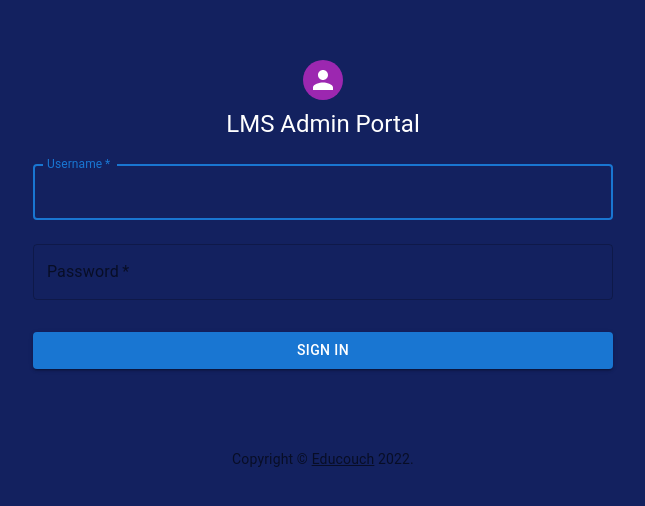
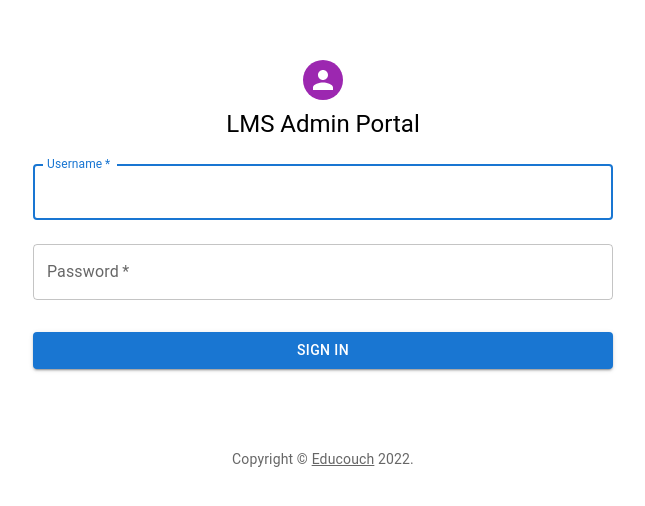
Before and after one commit to SrinivasG99/lmsadminsystemfe, a React (Create React App) app: page / in a window 1280 px wide. Shown: the part 148-654 px from the top of the page, without its empty margins (317-962 px from the left). Built offline with nearby package versions, Linux system fonts and the light colour scheme.

Commit message:
Update Login.js

```diff
--- a/src/pages/Login.js
+++ b/src/pages/Login.js
@@ -80,7 +80,7 @@ if(password && username) {
   top={0}
   height="100%"
   width="100%"
-  bgcolor={'#13215f'}
+  bgcolor={'white'}
   >
     <ThemeProvider theme={theme}>
       <Container component="main" maxWidth="lg">
@@ -95,7 +95,7 @@ if(password && username) {
         >
           <Avatar sx={{ m: 1, bgcolor: 'secondary.main' }}>
           </Avatar>
-          <Typography component="h1" variant="h5" color={"white"}>
+          <Typography component="h1" variant="h5" color={"black"}>
             LMS Admin Portal
           </Typography>
           <Box component="form" onSubmit={handleSubmit} noValidate sx={{ mt: 1 }}>
```
